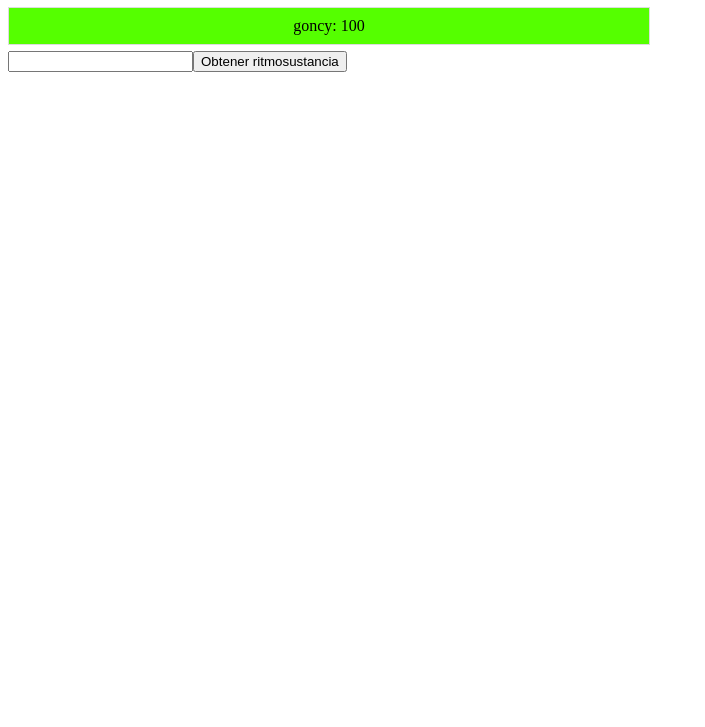
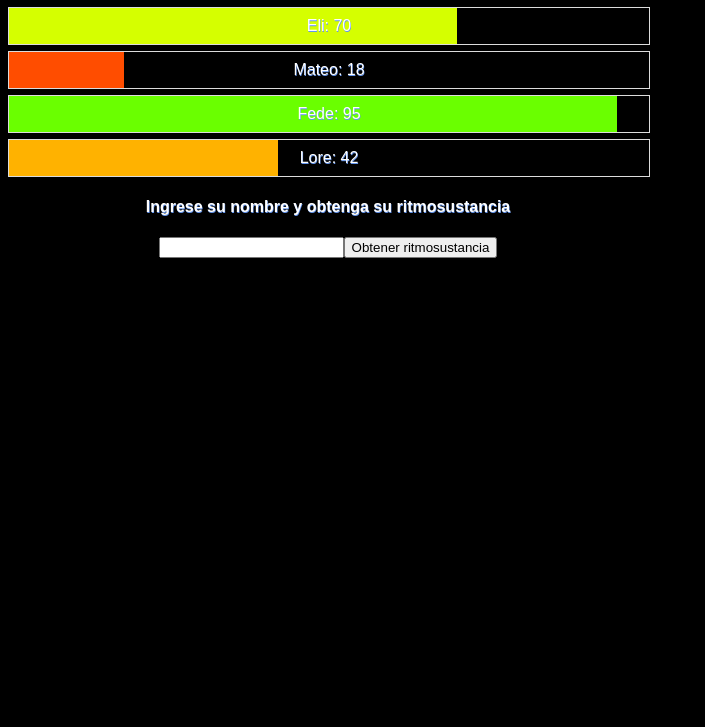
Before and after one commit to elisainz/react-workshop, a React app: page / in a window 1280 px wide. Shown: the part 73-800 px from the top of the page, without its empty margins (0-705 px from the left). Built offline with nearby package versions, Linux system fonts and the light colour scheme.

Commit message:
pequeñas modificaciones
background negro, mas individuos presetteados,  fuente (family, tamaño, color, shadow, texto centrado...)

```diff
--- a/public/index.html
+++ b/public/index.html
@@ -1,5 +1,5 @@
 <!DOCTYPE html>
-<html lang="en">
+<html lang="en" style="background-color: black">
 
 <head>
 	<meta charset="utf-8">
--- a/src/Ritmosustanciometro.js
+++ b/src/Ritmosustanciometro.js
@@ -16,6 +16,7 @@ const Container = styled.div`
 
   .cantidad {
     z-index: 1;
+    font: 16px Arial;
   }
 
   .barra {
--- a/src/index.css
+++ b/src/index.css
@@ -1,7 +1,7 @@
 html,
 body,
 #root {
-  font-family: sans-serif;
+  font-family: Arial, Helvetica, sans-serif;
   justify-content: center;
   text-align: center;
   display: flex;
--- a/src/index.js
+++ b/src/index.js
@@ -9,14 +9,30 @@ import Ritmosustanciometro from "./Ritmosustanciometro";
 const Container = styled.div`
   width: 100%;
   max-width: 640px;
+  text-shadow: 0.5px 0.5px 0.5px cornflowerblue;
+  font-family: Arial;
+  color: white;
+  text-align: center;
 `;
 
 function App() {
   const [nombre, setNombre] = useState("");
   const [individuos, setIndividuos] = useState([
     {
-      nombre: "goncy",
-      ritmosustancia: 100
+      nombre: "Eli",
+      ritmosustancia: 70
+    },
+    {
+      nombre: "Mateo",
+      ritmosustancia: 18
+    },
+    {
+      nombre: "Fede",
+      ritmosustancia: 95
+    },
+    {
+      nombre: "Lore",
+      ritmosustancia: 42
     }
   ]);
 
@@ -43,12 +59,14 @@ function App() {
   return (
     <Container>
       <h1>Ritmosustanciometro</h1>
+
       {individuos.map(individuo => (
         <Ritmosustanciometro
           nombre={individuo.nombre}
           ritmosustancia={individuo.ritmosustancia}
         />
       ))}
+      <h4>Ingrese su nombre y obtenga su ritmosustancia</h4>
       <form onSubmit={obtenerRitmosustancia}>
         <input type="text" value={nombre} onChange={actualizarNombre} />
         <button type="submit">Obtener ritmosustancia</button>
```
